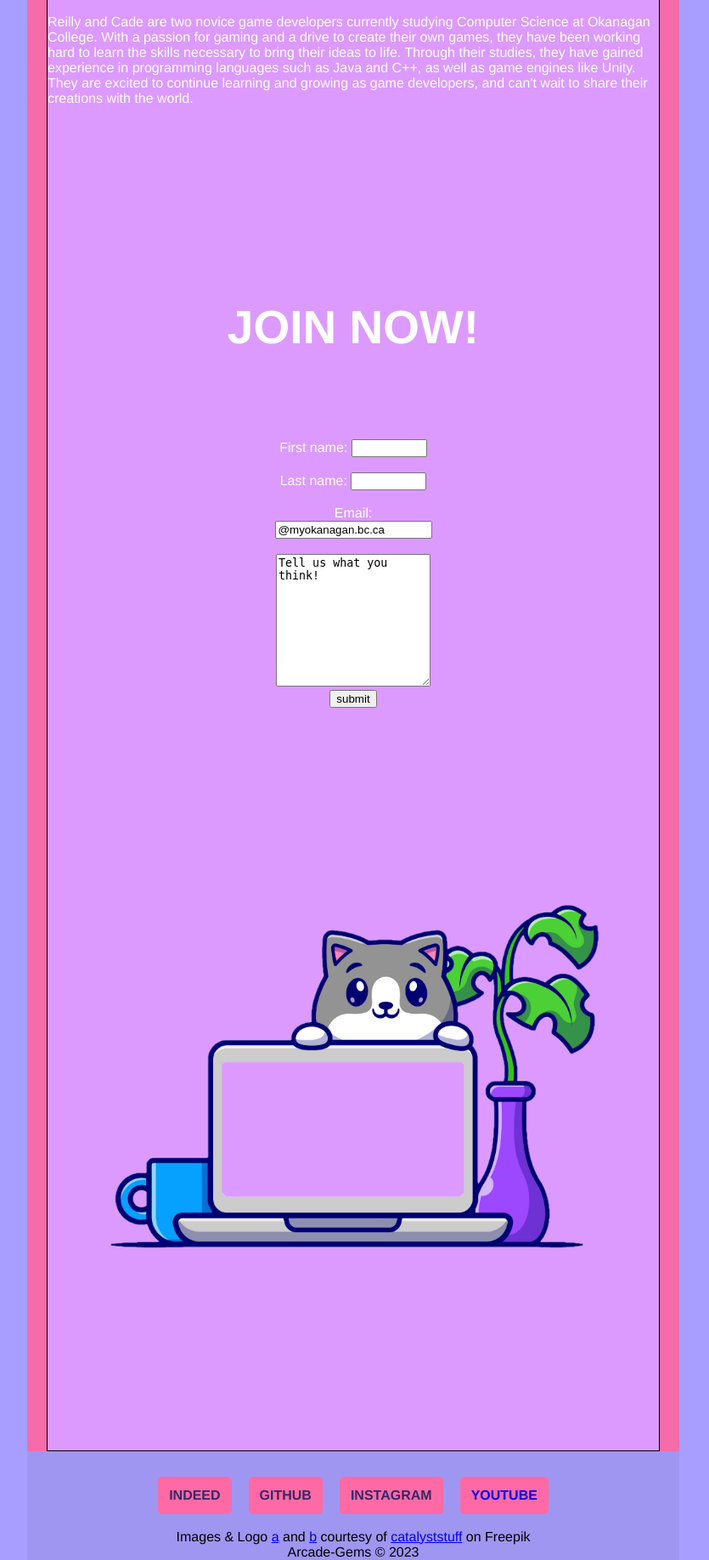
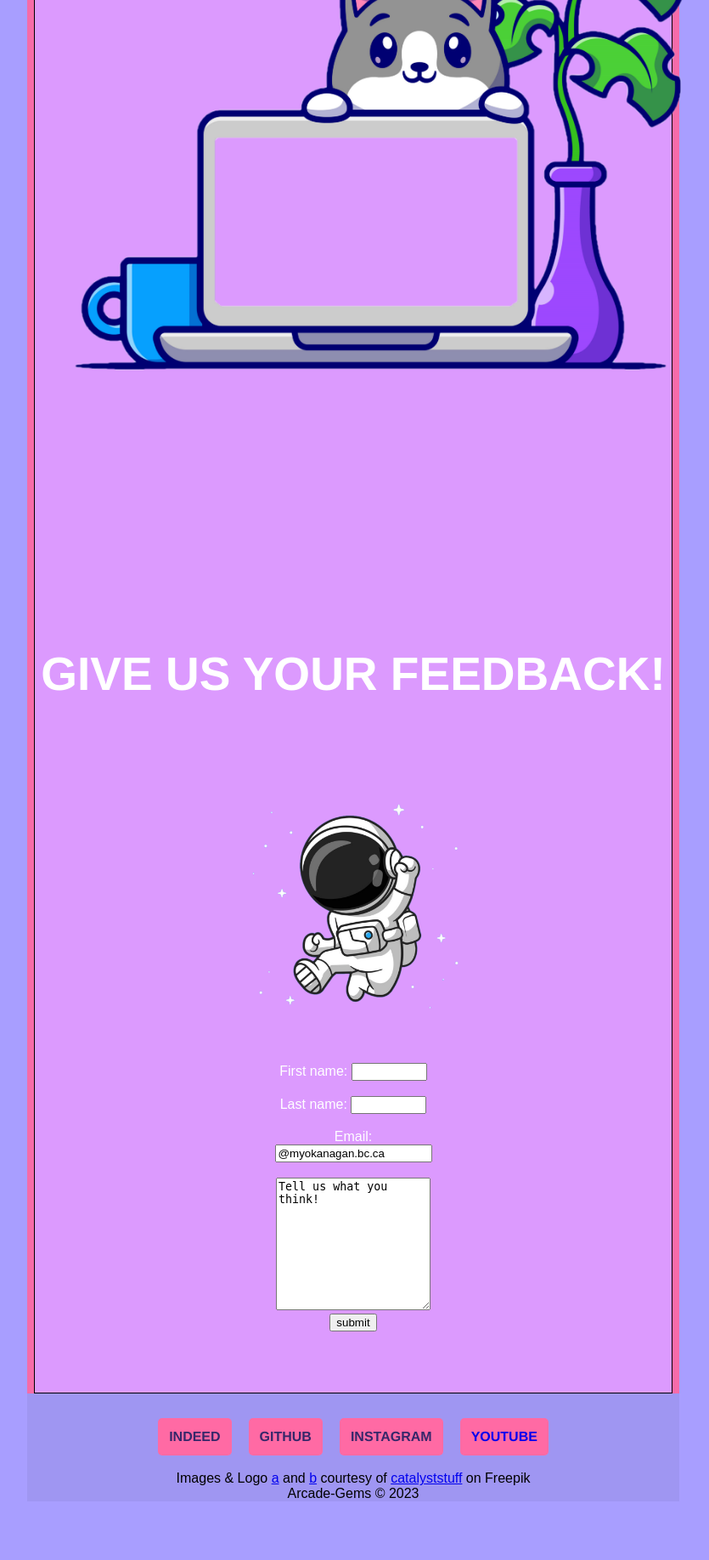
Before and after one commit to ArcadeGems/COSC219Project, a PHP site: page / in a window 1280 px wide. Shown: the part 2675-4511 px from the top of the page at 85% size, without its empty margins (224-1059 px from the left). After the commit the page ends 4442 px from the top, so only its background shows below. Run offline with PHP 8.4, Linux system fonts and the light colour scheme; some web fonts are replaced.

Commit message:
Layout config + folders

```diff
--- a/css/style.css
+++ b/css/style.css
@@ -1,14 +1,3 @@
-/*colors from logo:
-screen: rgb(220, 154, 254);
-around screen: rgb(255, 103, 160);
-top panel text: rgb(255, 106, 164);
-top panel bg: rgb(54, 39, 106);
-body: rgb(57,162, 254);
-gem main: rgb(254,33,15);
-gem alt: rgb(255,109,99);
-
-*\
-
 @font-face {
 	font-family: 'Helvetica';
 	src: url('/fonts/helvetica.woff2') format('woff2'),
@@ -17,13 +6,14 @@ gem alt: rgb(255,109,99);
 	font-style: normal;
 }
 
-/* Use the font in your CSS */
 body {
 	font-family: 'Helvetica', sans-serif;
-
+	scroll-behavior: smooth;
+	background-color: rgb(168, 158, 255);
+	margin: 0;
 }
 
-a:visited {
+*:visited {
 	text-decoration: none;
 	color: rgb(255, 106, 164);
 }
@@ -35,81 +25,65 @@ a:visited {
 	display: flex;
 	justify-content: center;
 	align-items: center;
-	background-color: rgb(57,162, 254);
-	/*makes the navbar ontop of everything*/
+	background-color: rgb(57, 162, 254);
 	z-index: 1;
-	font-weight:bold;
-	/*font color*/
-
-
-
+	font-weight: bold;
 }
 
 .navbar ul {
-	/* position: fixed; */
 	display: flex;
-	background-color: rgb(57,162, 254);
 	justify-content: space-evenly;
 	list-style: none;
 	margin: 0;
-	padding: 0;
-	border: 0px solid rgba(0, 0, 0, 0.2);
 	padding: 5px;
+	background-color: rgb(57, 162, 254);
 }
 
 .navbar li {
 	margin: 0 5px;
-	color: #000000;
 	background-color: rgb(54, 39, 106);
 	border-radius: 5px;
 	border: 3px solid transparent;
-	/* add transparent border */
 	color: rgb(255, 106, 164);
-
 }
 
 .navbar li:hover {
 	border-color: rgb(54, 39, 106);
-	/* change border color on hover */
-	background-color: rgb(254,33,15);
+	background-color: rgb(254, 33, 15);
 }
 
 .navbar li a {
 	text-decoration: none;
 }
 
-.logo img {
+.logo img,
+.clipart {
 	display: block;
 	margin: 0 auto;
 	padding: 4%;
-	max-height: 250px;
-	width:auto;
+	width: auto;
 	padding-top: 50px;
 }
+#logo{
+	max-height: 500px;
+	max-width: auto;
+	padding-bottom: 100px;
+	overflow: hidden;
+}
+.clipart {
+	overflow: visible;
+	max-height: 250px;
+}
 
-body {
-	background-color: rgb(168,158, 255);
-	margin: 0px;
-}
-.clipart{
-	display: block;
-	margin: 0 auto;
-	padding: 4%;
-	max-height: 250px;
-	width:auto;
-	padding-top: 50px;
-
-}
 main {
 	display: flex;
 	flex-direction: column;
 	align-items: center;
-	background-color: rgba(255, 103, 160,.9);
+	background-color: rgba(255, 103, 160, 0.9);
 	padding: 1.5% 0 0 0;
 	margin: 0 20% 0 20%;
 	min-height: calc(100vh - 20vh);
-	color:white;
-
+	color: white;
 }
 
 main section {
@@ -117,22 +91,24 @@ main section {
 	border: 1px solid black;
 	margin: 0 3% 0 3%;
 	min-height: calc(100vh - 20vh);
-		border-top: 10px;
+	border-top: 10px;
 	border-top-color: white;
 }
-main h2{
+
+main h2 {
 	text-align: center;
 	font-size: 55px;
 	text-transform: uppercase;
 }
-#join{
+
+#join {
 	text-align: center;
 }
+
 footer {
 	margin: 0 20% 0 20%;
 	background-color: rgb(0, 0, 0, 0.05);
 	text-align: center;
-
 }
 
 .footer-content {
@@ -140,11 +116,8 @@ footer {
 	justify-content: center;
 	align-items: center;
 	height: 10vh;
-	/* background-color: rgb(255, 169, 222); */
 	padding: 1.5% 0 0 0;
 	margin: 0 3% 0 3%;
-	/* border: 1px solid black; */
-
 }
 
 .footer-social ul {
@@ -162,13 +135,11 @@ footer {
 	padding: 10px;
 	border-radius: 5px;
 	border: 3px solid transparent;
-	font-weight:bold;
-	/* add transparent border */
+	font-weight: bold;
 }
 
 .footer-social li:hover {
 	border-color: rgb(60, 25, 65);
-	/* change border color on hover */
 	background-color: rgb(60, 25, 65);
 	color: white;
 }
--- a/index.php
+++ b/index.php
@@ -5,7 +5,6 @@
   <title>Home</title>
   <meta charset="utf-8" />
   <link rel="stylesheet" href="css/style.css" />
-
 </head>
 
 <body>
@@ -13,82 +12,64 @@
     <nav class="navbar">
       <ul>
         <li><a href="#games">GAMES</a></li>
-        <li><a href="#mission">MISSION</a></li>
         <li><a href="#aboutus">ABOUT US</a></li>
-        <li><a href="#join">JOIN NOW</a></li>
+        <li><a href="#database">JOIN NOW</a></li>
+        <li><a href="#feedback">FEEDBACK</a></li>
         <li><a href="#footer-social">CONTACT</a></li>
       </ul>
+
+
     </nav>
     <section class="logo">
-      <img src="logo_square_1485x1485_tight.jpg" alt="logo" />
-      <!--<img src="logo_square_2000x2000.jpg" alt="logo"/>  -->
-      <!--<img src="logo_square_2970x1485_long.jpg" alt="logo"/>  -->
+      <img src="img/logo_square_1485x1485_tight.jpg" alt="logo" id="logo" />
     </section>
   </header>
   <main>
     <section class="main-content">
       <h1 id="games">
-        <br><br>
+        <br>
         <h2>Our Games</h2>
         <p>
-          <img src="workingonitclear.png" class="clipart" alt="Working on it" id="workingonit" style="max-height: 400px; width: auto;">
-          <br>STAY TUNED :D
-        </p>
-        <br><br><br><br><br>
-      </h1>
-      <h1 id="presskit"> </h1>
-      <h1 id="mission">
-        <br><br>
-        <h2 id="mission-statement">Our Mission</h2>
-        <p>
-          <img src="cartoonmanjumpingclear.png" class="clipart" alt="Cartoon man jumping" id="cartoonmanjumping" style="max-height: 400px; width: auto;">
-          <br>
-          At our company, we're passionate about creating games that we'd actually want to play ourselves. We believe that the best games are those that are made with love and care, and that's exactly what we strive to do with every project we take on. Our goal is to create immersive, engaging experiences that transport players to new worlds and challenge them in exciting ways. We're committed to pushing the boundaries of what's possible in game development, and we can't wait to see where our journey takes us.
+          <img src="img/workingonitclear.png" class="clipart" alt="Working on it" id="workingonit" style="max-height: 400px; width: auto;">
+          Come Back Soon!
         </p>
         <br><br><br><br><br>
       </h1>
       <h1 id="aboutus">
-        <br><br>
+        <br>
         <h2>About us</h2>
         <p>
-          <img src="studyowlclear.png" class="clipart" alt="Study Owl" id="studyowl" style="max-height: 400px; width: auto;">
-          <br>
+          <img src="img/studyowlclear.png" class="clipart" alt="Study Owl" id="studyowl" style="max-height: 400px; width: auto;">
           Reilly and Cade are two novice game developers currently studying Computer Science at Okanagan College.
           With a passion for gaming and a drive to create their own games, they have been working hard to learn the skills necessary to bring their ideas to life. Through their studies, they have gained experience in programming languages such as Java and C++, as well as game engines like Unity.
           They are excited to continue learning and growing as game developers, and can't wait to share their creations with the world.
         </p>
         <br><br><br><br><br>
       </h1>
-      <h1 id="join">
-        <br><br>
-        <h2>Join now!</h2>
-        <br><br><br>
-        <!--Form for users to enroll-->
 
-        <?php
-        include('contact_form.php');
-        isset($_POST['submit']) ? include('contact_form_response.php') : NULL;
-        ?>
-
-        <br><br><br><br>
-      </h1>
       <h1 id="database">
         <br>
-      <img src="laptop_transparent_screen.png" class="clipart" alt="laptop" id="laptop" style="max-height: 600px; width: auto;">
-
+        <h2>Join our database!</h2>
+        <div id="laptop-terminal">
+          <img src="img/laptop_transparent_screen.png" class="clipart" alt="laptop" id="laptop" style="max-height: 750px; width: auto;">
+        </div>
         <br><br>
       </h1>
 
+      <h1 id="feedback">
+        <br>
+        <h2>Give us your feedback!</h2>
 
+        <div class="image-text-container">
+          <img src="img/cartoonmanjumpingclear.png" class="clipart" alt="Cartoon man jumping" id="cartoonmanjumping" style="max-height: 300px; width: auto;">
 
-
-
-
-
-
-
-
-
+          <?php
+          include('php_snippet/contact_form.php');
+          isset($_POST['submit']) ? include('php_snippet/contact_form_response.php') : NULL;
+          ?>
+        </div>
+        <br><br><br><br>
+      </h1>
     </section>
   </main>
 
```
Also changed, not shown: img/LOGO.png (renamed from LOGO.png), img/cartoonmanjumping.jpg (renamed from cartoonmanjumping.jpg), img/cartoonmanjumpingclear.png (renamed from cartoonmanjumpingclear.png), img/github kanban references/laptop userform and query.png (added), img/github kanban references/laptop_query_example.jpg (added), img/github kanban references/signup_query_example.jpg (added), img/laptop_transparent_screen.png (renamed from laptop_transparent_screen.png), img/logo_square_1485x1485_tight.jpg (renamed from logo_square_1485x1485_tight.jpg), img/logo_square_2000x2000.jpg (renamed from logo_square_2000x2000.jpg), img/logo_square_2970x1485_long.jpg (added), img/studyowl.jpg (added), img/studyowlclear.png (added), php_snippet/contact_form.php (renamed from contact_form.php), php_snippet/contact_form_response.php (renamed from contact_form_response.php), 8 other files.
